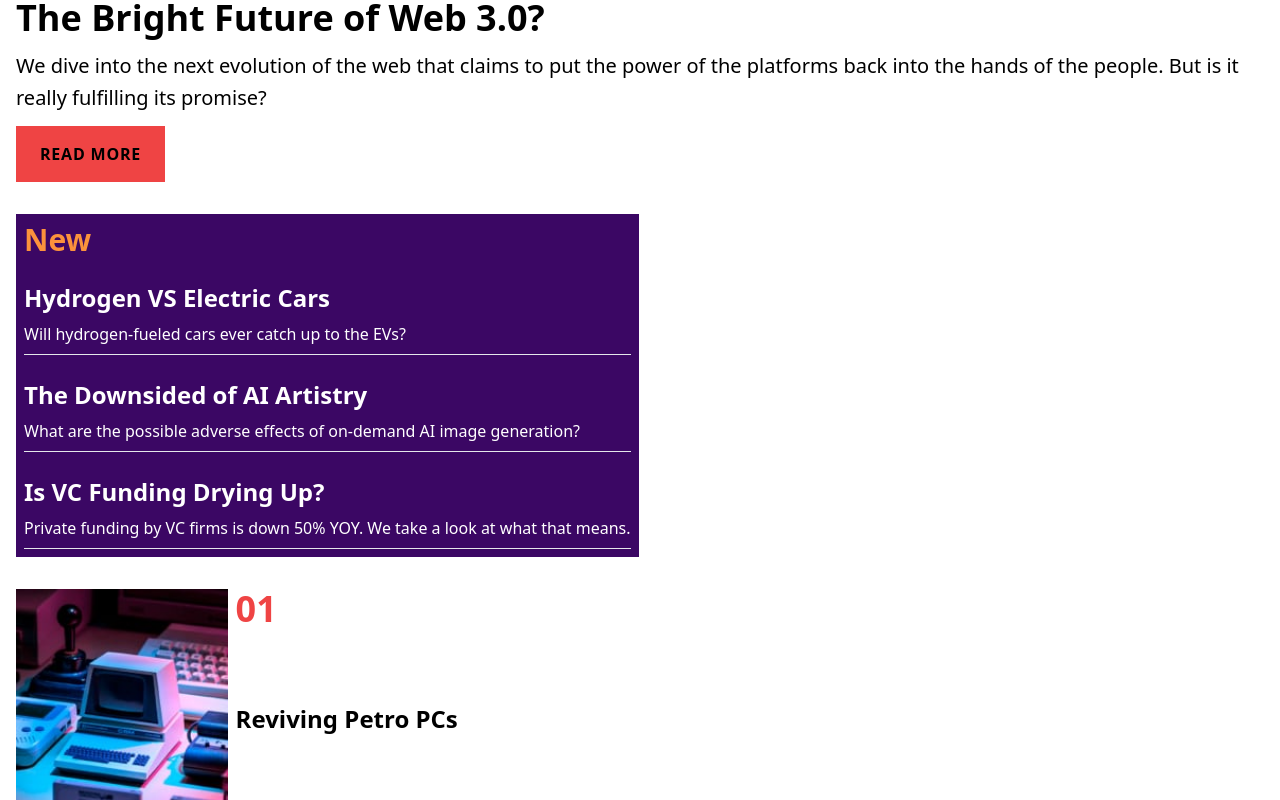
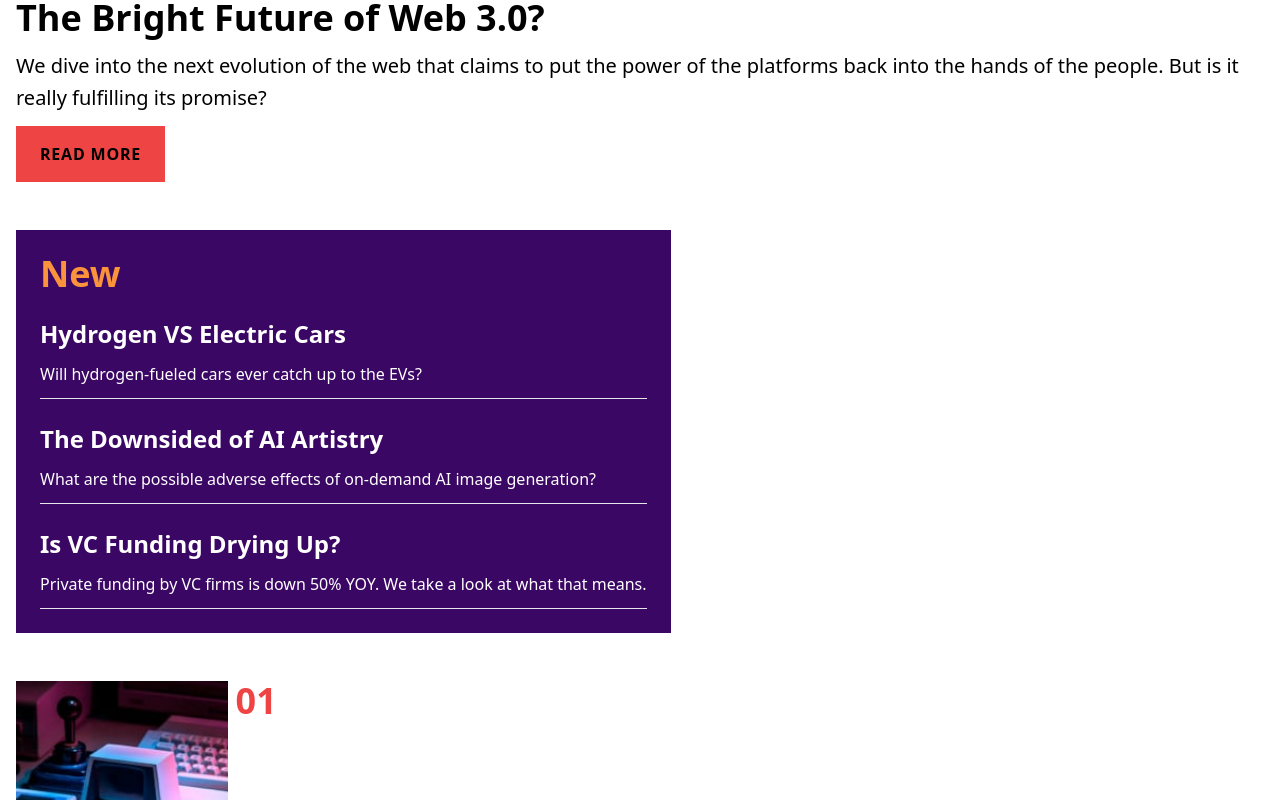
Before and after one commit to sibandadonty/reactjs-practise, a React (Vite) app: page / in a window 1280 px wide. Shown: the part 670-1470 px from the top of the page. Built offline with nearby package versions, Linux system fonts and the light colour scheme.

Commit message:
updated the news card styling

```diff
--- a/src/components/MainContent.jsx
+++ b/src/components/MainContent.jsx
@@ -5,7 +5,7 @@ import HeroSection from "./HeroSection";
 
 function MainContent() {
   return (
-    <div className="px-4 flex flex-col gap-8 items-start">
+    <div className="px-4 flex flex-col gap-12 items-start">
       <HeroSection />
       <NewCards />
       <ProductsCard />
--- a/src/components/NewCard.jsx
+++ b/src/components/NewCard.jsx
@@ -21,13 +21,13 @@ function NewCards() {
     },
   ];
   return (
-    <div className="bg-purple-950 p-2 text-white flex flex-col gap-6">
-      <h1 className="text-orange-400 text-3xl font-bold">New</h1>
+    <div className="bg-purple-950 p-6 text-white flex flex-col gap-6">
+      <h1 className="text-orange-400 text-4xl font-extrabold">New</h1>
       {items.map((item) => {
         return (
           <div key={item.id} className="flex flex-col gap-2">
-            <h2 className="text-2xl font-bold">{item.title}</h2>
-            <p className="leading-6">{item.content}</p>
+            <h2 className="text-2xl font-extrabold">{item.title}</h2>
+            <p className="leading-8">{item.content}</p>
             <hr />
           </div>
         );
```
